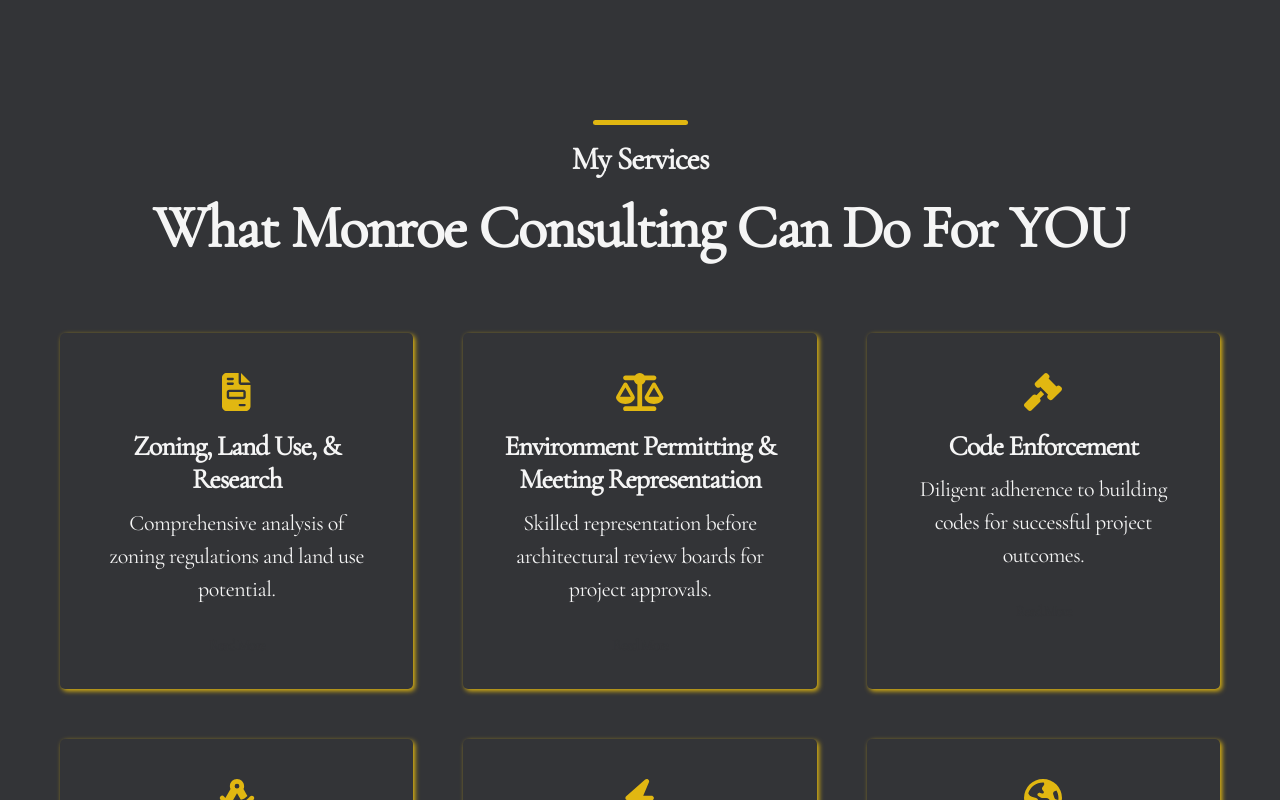
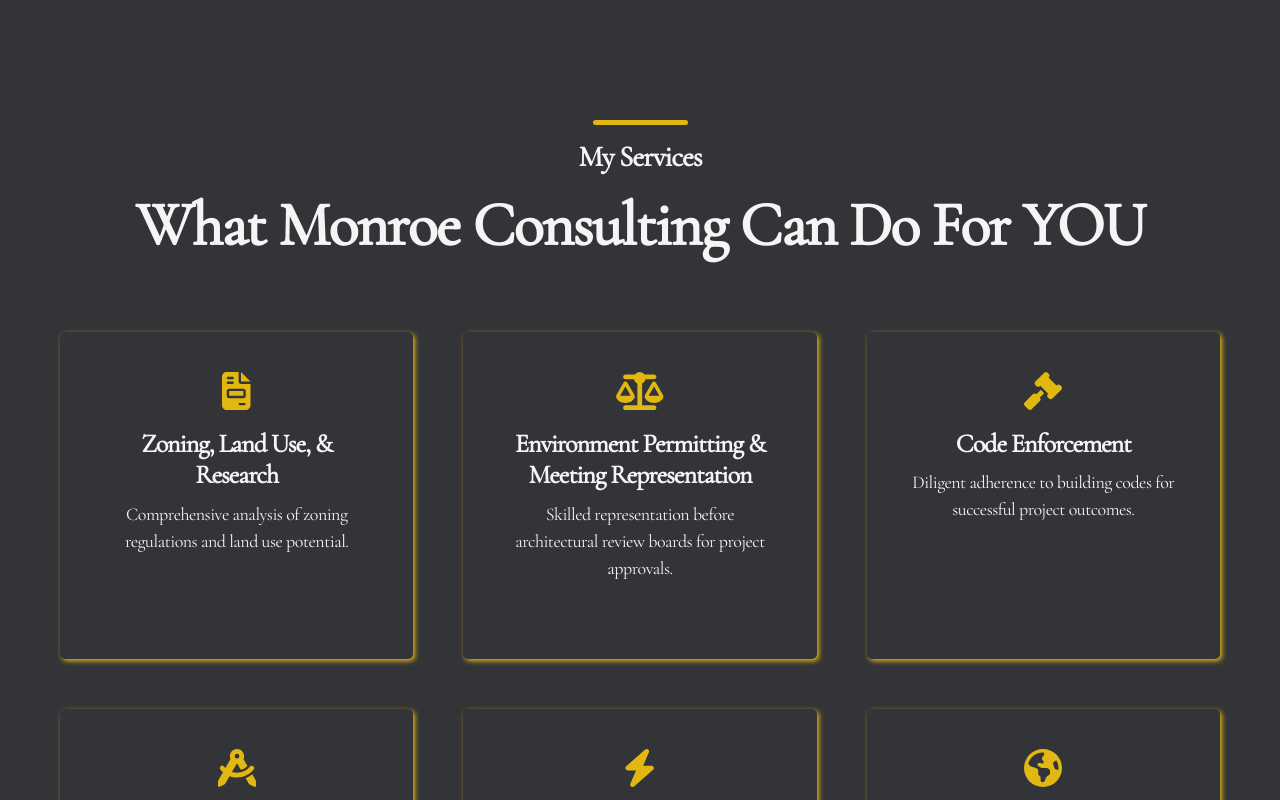
Before and after one commit to Caleb-Rogers/bmonroe-consulting, a Next.js app: page / in a window 1280 px wide. Shown: the part 1480-2280 px from the top of the page. Built offline with nearby package versions, Linux system fonts and the light colour scheme.

Commit message:
Service Section Responsiveness & New Button
Testing and modification will be needed...

```diff
--- a/src/components/AboutSection/AboutSection.css
+++ b/src/components/AboutSection/AboutSection.css
@@ -62,8 +62,7 @@ body {
 .about-sec-heading {
   font-size: 7.6rem;
   font-weight: 800;
-  letter-spacing: -2px;
-  line-height: 0.9;
+  letter-spacing: -1.5px;
 }
 
 .about-sec-titles {
--- a/src/components/ServicesSection/ServicesSection.css
+++ b/src/components/ServicesSection/ServicesSection.css
@@ -74,7 +74,7 @@ body {
 }
 
 .serv-sec-title {
-  font-size: 2.8rem;
+  font-size: 3rem;
   font-weight: 600;
   letter-spacing: -1px;
   margin: 0 30px 10px;
@@ -87,79 +87,305 @@ body {
   margin: 0 30px 20px;
 }
 
+.serv-box .serv-btn {
+  position: relative;
+  display: inline-flex;
+  text-decoration: none;
+  font-size: 1.8rem;
+  font-weight: 500;
+  letter-spacing: 0;
+  padding: 0.8rem 1.8rem;
+  border-radius: 9px;
+  overflow: hidden;
+  transition: 0.6s cubic-bezier(0.01, 1.69, 0.99, 0.94);
+}
+
+.serv-box .serv-btn:link,
+.serv-box .serv-btn:visited {
+  position: relative;
+  background-color: #333437;
+  color: #333437;
+}
+
 .serv-box:hover {
   background-color: #f5f5f5;
   transform: scale(1.05);
   box-shadow: 1px 1px 4px #f5f5f5;
 }
 
-.serv-box:hover .serv-title {
+.serv-box:hover .serv-sec-title {
   color: #333437;
 }
 
-.serv-box:hover .serv-desc {
+.serv-box:hover .serv-sec-desc {
   color: #333437;
 }
 
-.serv-box:hover .serv-btn {
-  box-shadow: 0px 0px 3px #909090;
+.serv-box:hover .serv-btn:link,
+.serv-box:hover .serv-btn:visited {
+  color: #f5f5f5;
 }
 
 .serv-box:hover .serv-icon {
   color: #333437;
 }
 
-.serv-box .serv-btn:link,
-.serv-box .serv-btn:visited {
-  display: inline-block;
-  text-decoration: none;
-  padding: 8px 15px;
-  border-radius: 10px;
-  font-size: 1.5rem;
-  font-weight: 600;
-  letter-spacing: -1px;
-  color: #333437;
-  transition: all 0.5s;
-}
-
-.serv-box .serv-btn:hover,
-.serv-box .serv-btn:active {
-  font-size: 1.6rem;
-  font-weight: 700;
-  background-color: #333437;
-  color: #e1b711;
-  letter-spacing: -0.5px;
-  cursor: pointer;
-}
-
 /* RESPONSIVENESS */
 
-@media only screen and (max-width: 1130px) {
-  .serv-row {
-    grid-gap: 25px;
+@media only screen and (max-width: 1622px) {
+  .serv-sec-sub-heading {
+    font-size: 3.1rem;
   }
-  .serv-box h2 {
-    font-size: 2.25rem;
+  .serv-sec-heading {
+    font-size: 7.2rem;
   }
-  .serv-box p {
-    font-size: 1.15rem;
+  .serv-sec-title {
+    font-size: 2.8rem;
   }
-  .serv-box a {
-    padding: 6px 12px;
-    font-size: 1.15rem;
+  .serv-sec-desc {
+    font-size: 2rem;
+  }
+  .serv-box .serv-btn {
+    font-size: 1.7rem;
+    padding: 0.7rem 1.7rem;
   }
 }
 
-@media only screen and (max-width: 886px) {
+@media only screen and (max-width: 1494px) {
+  .serv-sec-sub-heading {
+    font-size: 3rem;
+  }
+  .serv-sec-heading {
+    font-size: 6.8rem;
+  }
+  .serv-sec-title {
+    font-size: 2.7rem;
+  }
+  .serv-sec-desc {
+    font-size: 1.9rem;
+  }
+  .serv-box .serv-btn {
+    font-size: 1.6rem;
+    padding: 0.6rem 1.6rem;
+  }
+}
+
+@media only screen and (max-width: 1305px) {
+  .serv-sec-sub-heading {
+    font-size: 2.9rem;
+  }
+  .serv-sec-heading {
+    font-size: 6.2rem;
+  }
+  .serv-sec-title {
+    font-size: 2.6rem;
+  }
+  .serv-sec-desc {
+    font-size: 1.8rem;
+  }
+  .serv-box .serv-btn {
+    font-size: 1.5rem;
+    padding: 0.5rem 1.5rem;
+  }
+}
+
+@media only screen and (max-width: 1142px) {
   .serv-row {
     grid-template-columns: repeat(2, 1fr);
     grid-template-rows: repeat(3, 1fr);
-    grid-gap: 20px;
+    grid-gap: 25px;
+  }
+  .serv-sec-sub-heading {
+    font-size: 2.8rem;
+  }
+  .serv-sec-heading {
+    font-size: 6rem;
+  }
+  .serv-sec-title {
+    font-size: 2.6rem;
+  }
+  .serv-sec-desc {
+    font-size: 1.8rem;
+  }
+  .serv-box .serv-btn {
+    font-size: 1.5rem;
+    padding: 0.5rem 1.5rem;
   }
 }
 
-@media only screen and (max-width: 615px) {
+@media only screen and (max-width: 998px) {
+  .serv-sec-sub-heading {
+    font-size: 3rem;
+  }
+  .serv-sec-heading {
+    font-size: 6.6rem;
+  }
+  .serv-sec-title {
+    font-size: 2.6rem;
+  }
+  .serv-sec-desc {
+    font-size: 1.8rem;
+  }
+  .serv-box .serv-btn {
+    font-size: 1.8rem;
+    padding: 0.8rem 1.8rem;
+  }
+}
+
+@media only screen and (max-width: 772px) {
   .serv-row {
     grid-template-columns: repeat(1, 1fr);
+    grid-template-rows: auto;
+    grid-gap: 20px;
+  }
+  .serv-sec-sub-heading {
+    font-size: 2.8rem;
+  }
+  .serv-sec-heading {
+    font-size: 6.2rem;
+  }
+  .serv-sec-title {
+    font-size: 2.5rem;
+  }
+  .serv-sec-desc {
+    font-size: 1.7rem;
+  }
+  .serv-box .serv-btn {
+    font-size: 1.7rem;
+    padding: 0.7rem 1.7rem;
   }
 }
+
+@media only screen and (max-width: 626px) {
+  .serv-sec-sub-heading {
+    font-size: 2.4rem;
+  }
+  .serv-sec-heading {
+    font-size: 5.2rem;
+  }
+  .serv-sec-title {
+    font-size: 2.4rem;
+  }
+  .serv-sec-desc {
+    font-size: 1.6rem;
+  }
+  .serv-box .serv-btn {
+    font-size: 1.6rem;
+    padding: 0.6rem 1.6rem;
+  }
+}
+
+@media only screen and (max-width: 508px) {
+  .serv-sec-sub-heading {
+    font-size: 2.3rem;
+  }
+  .serv-sec-heading {
+    font-size: 4.4rem;
+  }
+  .serv-sec-title {
+    font-size: 2.4rem;
+  }
+  .serv-sec-desc {
+    font-size: 1.7rem;
+  }
+  .serv-box .serv-btn {
+    font-size: 1.7rem;
+    padding: 0.7rem 1.7rem;
+  }
+}
+
+@media only screen and (max-width: 435px) {
+  .serv-sec-sub-heading {
+    font-size: 2.1rem;
+  }
+  .serv-sec-heading {
+    font-size: 5rem;
+  }
+  .serv-sec-title {
+    font-size: 2.4rem;
+  }
+  .serv-sec-desc {
+    font-size: 1.7rem;
+  }
+  .serv-box .serv-btn {
+    font-size: 1.7rem;
+    padding: 0.7rem 1.7rem;
+  }
+}
+
+/* iPhone 14 */
+@media only screen and (max-width: 390px) {
+  .serv-sec-sub-heading {
+    font-size: 2rem;
+  }
+  .serv-sec-heading {
+    font-size: 4.8rem;
+  }
+  .serv-sec-title {
+    font-size: 2.3rem;
+  }
+  .serv-sec-desc {
+    font-size: 1.5rem;
+  }
+  .serv-box .serv-btn {
+    font-size: 1.5rem;
+    padding: 0.5rem 1.5rem;
+  }
+}
+
+@media only screen and (max-width: 372px) {
+  .serv-sec-sub-heading {
+    font-size: 1.9rem;
+  }
+  .serv-sec-heading {
+    font-size: 5rem;
+  }
+  .serv-sec-title {
+    font-size: 2.3rem;
+  }
+  .serv-sec-desc {
+    font-size: 1.5rem;
+  }
+  .serv-box .serv-btn {
+    font-size: 1.5rem;
+    padding: 0.5rem 1.5rem;
+  }
+}
+
+@media only screen and (max-width: 322px) {
+  .serv-sec-sub-heading {
+    font-size: 1.6rem;
+  }
+  .serv-sec-heading {
+    font-size: 4.8rem;
+  }
+  .serv-sec-title {
+    font-size: 2.3rem;
+  }
+  .serv-sec-desc {
+    font-size: 1.5rem;
+  }
+  .serv-box .serv-btn {
+    font-size: 1.5rem;
+    padding: 0.5rem 1.5rem;
+  }
+}
+
+@media only screen and (max-width: 291px) {
+  .serv-sec-sub-heading {
+    font-size: 1.5rem;
+  }
+  .serv-sec-heading {
+    font-size: 4.2rem;
+  }
+  .serv-sec-title {
+    font-size: 2.3rem;
+  }
+  .serv-sec-desc {
+    font-size: 1.5rem;
+  }
+  .serv-box .serv-btn {
+    font-size: 1.5rem;
+    padding: 0.5rem 1.5rem;
+  }
+}
```
